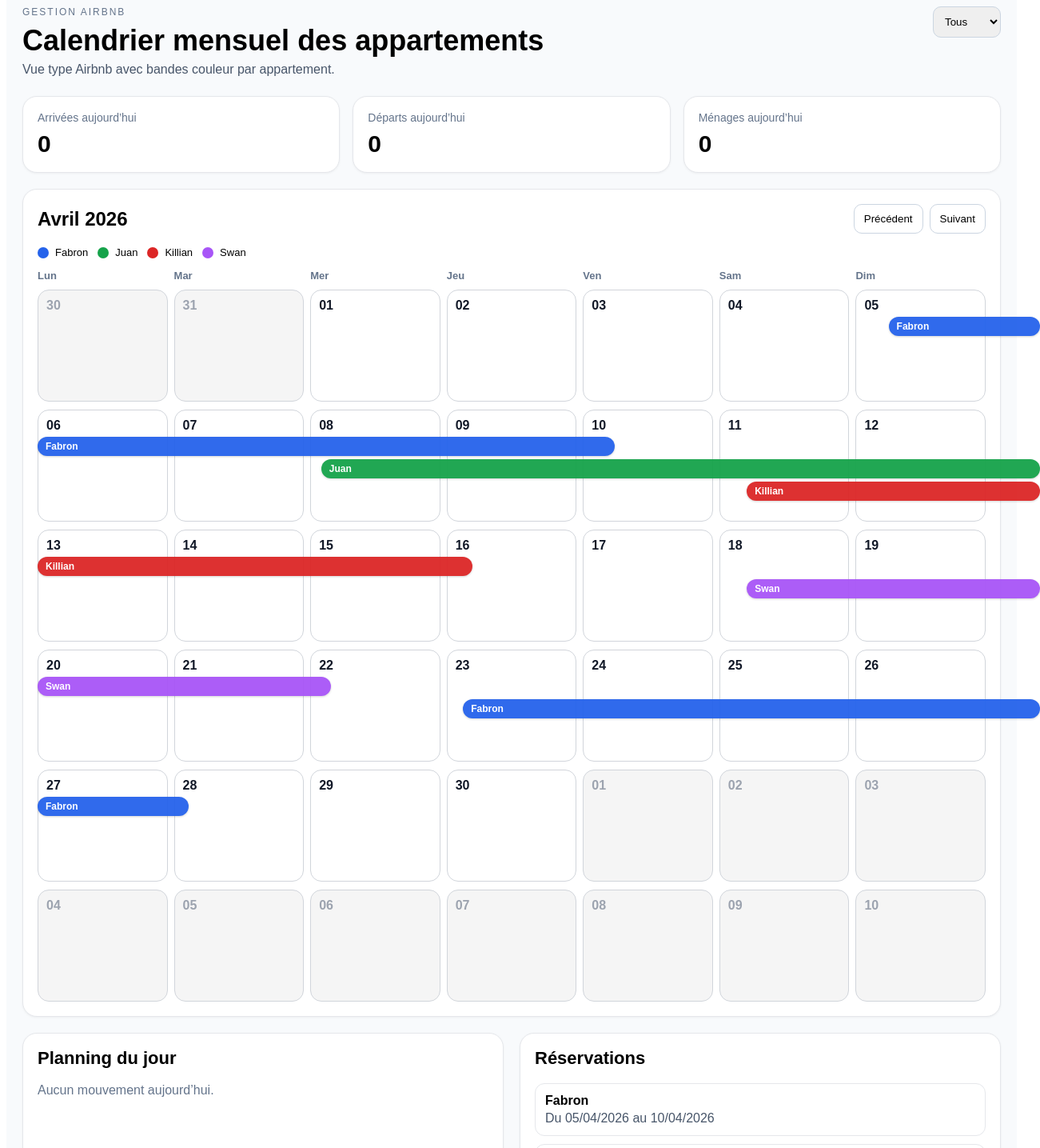
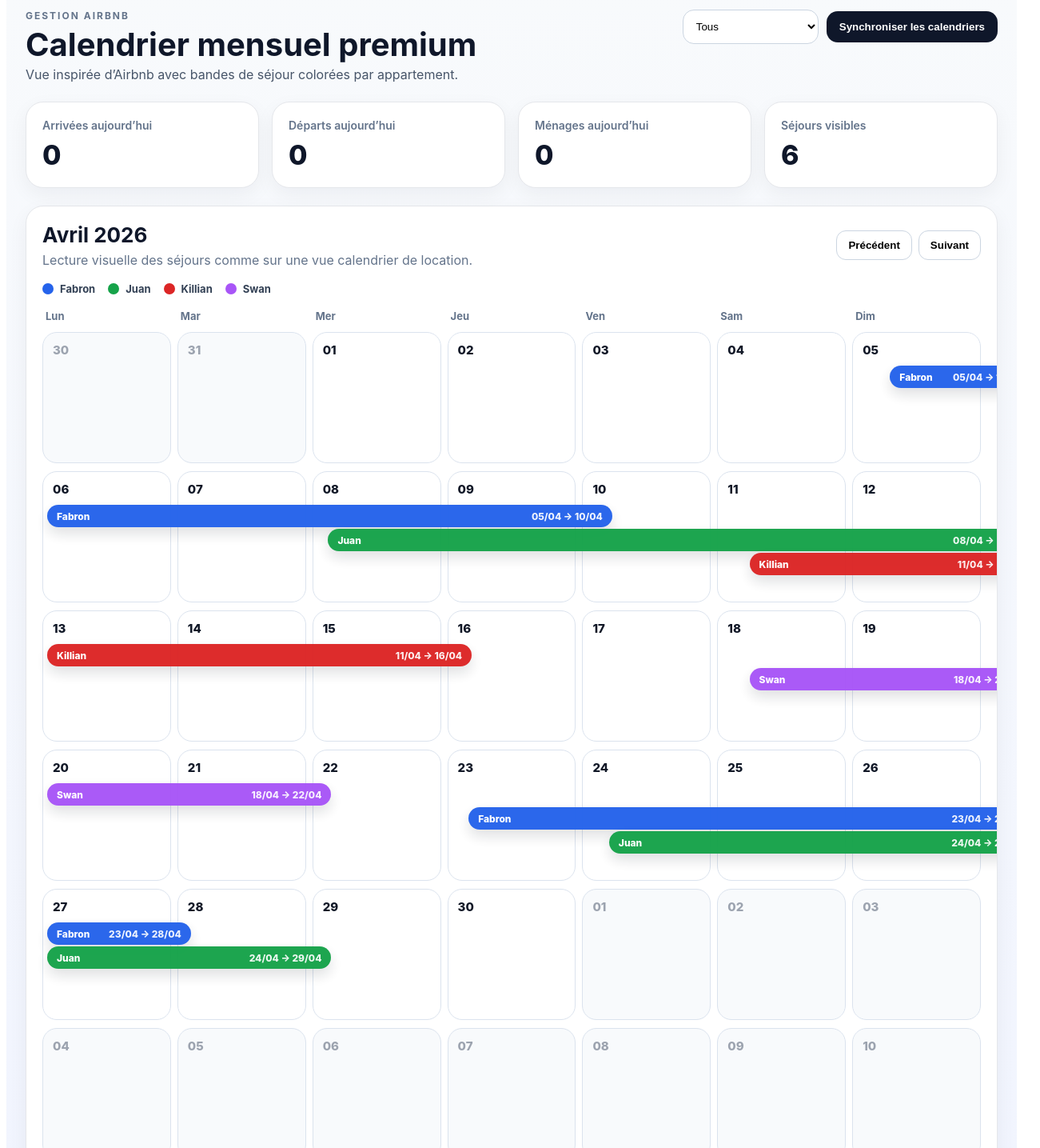
Before and after one commit to Tommynissa/gestioloc-airbnb, a React (Vite) app: page / in a window 1280 px wide. Shown: the part 20-1455 px from the top of the page at 80% size, 1301 px wide, since content can reach past the window. Built offline with nearby package versions, Linux system fonts and the light colour scheme.

Commit message:
Update App.jsx

```diff
--- a/src/App.jsx
+++ b/src/App.jsx
@@ -2,10 +2,10 @@ import React, { useMemo, useState } from "react";
 
 const APARTMENTS = ["Fabron", "Juan", "Killian", "Swan"];
 const APARTMENT_COLORS = {
-  Fabron: "#2563eb",
-  Juan: "#16a34a",
-  Killian: "#dc2626",
-  Swan: "#a855f7",
+  Fabron: { solid: "#2563eb", soft: "#dbeafe", text: "#1d4ed8" },
+  Juan: { solid: "#16a34a", soft: "#dcfce7", text: "#15803d" },
+  Killian: { solid: "#dc2626", soft: "#fee2e2", text: "#b91c1c" },
+  Swan: { solid: "#a855f7", soft: "#f3e8ff", text: "#9333ea" },
 };
 
 function todayISO() {
@@ -94,6 +94,8 @@ function buildReservationBands(month, reservations, apartmentFilter) {
             week,
             startCol,
             spanDays,
+            arrival: reservation.arrival,
+            departure: reservation.departure,
           });
         }
       }
@@ -102,15 +104,16 @@ function buildReservationBands(month, reservations, apartmentFilter) {
   return bands;
 }
 
-function Card({ children }) {
+function Card({ children, style }) {
   return (
     <div
       style={{
         background: "white",
         border: "1px solid #e5e7eb",
-        borderRadius: 18,
-        padding: 18,
-        boxShadow: "0 1px 3px rgba(0,0,0,0.05)",
+        borderRadius: 22,
+        padding: 20,
+        boxShadow: "0 8px 24px rgba(15,23,42,0.05)",
+        ...style,
       }}
     >
       {children}
@@ -125,6 +128,7 @@ export default function App() {
     { id: 3, apartment: "Killian", guest: "Airbnb", arrival: "2026-04-11", departure: "2026-04-16" },
     { id: 4, apartment: "Swan", guest: "Airbnb", arrival: "2026-04-18", departure: "2026-04-22" },
     { id: 5, apartment: "Fabron", guest: "Airbnb", arrival: "2026-04-23", departure: "2026-04-28" },
+    { id: 6, apartment: "Juan", guest: "Airbnb", arrival: "2026-04-24", departure: "2026-04-29" },
   ]);
 
   const [month, setMonth] = useState(new Date("2026-04-01"));
@@ -144,66 +148,80 @@ export default function App() {
   const arrivals = planning.filter((p) => p.date === today && p.type === "Check-in");
   const departures = planning.filter((p) => p.date === today && p.type === "Check-out");
   const cleaning = planning.filter((p) => p.date === today && p.type === "Ménage");
+  const dayPlan = planning.filter((p) => p.date === today).sort((a, b) => a.start.localeCompare(b.start));
 
   return (
-    <div style={{ padding: 20, fontFamily: "Arial, sans-serif", background: "#f8fafc", minHeight: "100vh" }}>
-      <div style={{ maxWidth: 1320, margin: "0 auto" }}>
-        <div style={{ display: "flex", justifyContent: "space-between", alignItems: "flex-start", gap: 20, marginBottom: 24 }}>
+    <div
+      style={{
+        padding: 24,
+        fontFamily: "Inter, Arial, sans-serif",
+        background: "linear-gradient(180deg, #f8fafc 0%, #eef2ff 100%)",
+        minHeight: "100vh",
+        color: "#0f172a",
+      }}
+    >
+      <div style={{ maxWidth: 1380, margin: "0 auto" }}>
+        <div style={{ display: "flex", justifyContent: "space-between", alignItems: "flex-start", gap: 20, marginBottom: 24, flexWrap: "wrap" }}>
           <div>
-            <div style={{ color: "#64748b", textTransform: "uppercase", letterSpacing: 2, fontSize: 12 }}>Gestion Airbnb</div>
-            <h1 style={{ margin: "8px 0 6px", fontSize: 36 }}>Calendrier mensuel des appartements</h1>
-            <p style={{ margin: 0, color: "#475569" }}>Vue type Airbnb avec bandes couleur par appartement.</p>
+            <div style={{ color: "#64748b", textTransform: "uppercase", letterSpacing: 2, fontSize: 12, fontWeight: 700 }}>Gestion Airbnb</div>
+            <h1 style={{ margin: "8px 0 6px", fontSize: 40, lineHeight: 1.05 }}>Calendrier mensuel premium</h1>
+            <p style={{ margin: 0, color: "#475569", fontSize: 16 }}>Vue inspirée d’Airbnb avec bandes de séjour colorées par appartement.</p>
           </div>
-          <div style={{ display: "flex", gap: 10, alignItems: "center" }}>
+          <div style={{ display: "flex", gap: 10, alignItems: "center", flexWrap: "wrap" }}>
             <select
               value={selectedApartment}
               onChange={(e) => setSelectedApartment(e.target.value)}
-              style={{ padding: 10, borderRadius: 10, border: "1px solid #cbd5e1" }}
+              style={{ padding: 12, borderRadius: 14, border: "1px solid #cbd5e1", background: "white", minWidth: 170 }}
             >
               <option>Tous</option>
               {APARTMENTS.map((a) => (
                 <option key={a}>{a}</option>
               ))}
             </select>
+            <button style={{ border: 0, background: "#0f172a", color: "white", borderRadius: 14, padding: "12px 16px", fontWeight: 700, cursor: "pointer" }}>
+              Synchroniser les calendriers
+            </button>
           </div>
         </div>
 
-        <div style={{ display: "grid", gridTemplateColumns: "repeat(3, 1fr)", gap: 16, marginBottom: 20 }}>
-          <Card>
-            <div style={{ color: "#64748b", fontSize: 14 }}>Arrivées aujourd’hui</div>
-            <div style={{ fontSize: 30, fontWeight: 700, marginTop: 8 }}>{arrivals.length}</div>
+        <div style={{ display: "grid", gridTemplateColumns: "repeat(4, minmax(0, 1fr))", gap: 16, marginBottom: 22 }}>
+          {[
+            ["Arrivées aujourd’hui", arrivals.length],
+            ["Départs aujourd’hui", departures.length],
+            ["Ménages aujourd’hui", cleaning.length],
+            ["Séjours visibles", filteredReservations.length],
+          ].map(([label, value]) => (
+            <Card key={label}>
+              <div style={{ color: "#64748b", fontSize: 14, fontWeight: 600 }}>{label}</div>
+              <div style={{ fontSize: 34, fontWeight: 800, marginTop: 8 }}>{value}</div>
             </Card>
-          <Card>
-            <div style={{ color: "#64748b", fontSize: 14 }}>Départs aujourd’hui</div>
-            <div style={{ fontSize: 30, fontWeight: 700, marginTop: 8 }}>{departures.length}</div>
-          </Card>
-          <Card>
-            <div style={{ color: "#64748b", fontSize: 14 }}>Ménages aujourd’hui</div>
-            <div style={{ fontSize: 30, fontWeight: 700, marginTop: 8 }}>{cleaning.length}</div>
-          </Card>
+          ))}
         </div>
 
-        <Card>
-          <div style={{ display: "flex", justifyContent: "space-between", alignItems: "center", marginBottom: 16 }}>
-            <h2 style={{ margin: 0, fontSize: 24, textTransform: "capitalize" }}>{monthLabel(month)}</h2>
+        <Card style={{ marginBottom: 22, overflow: "hidden" }}>
+          <div style={{ display: "flex", justifyContent: "space-between", alignItems: "center", marginBottom: 18, gap: 16, flexWrap: "wrap" }}>
+            <div>
+              <h2 style={{ margin: 0, fontSize: 26, textTransform: "capitalize" }}>{monthLabel(month)}</h2>
+              <div style={{ color: "#64748b", marginTop: 6 }}>Lecture visuelle des séjours comme sur une vue calendrier de location.</div>
+            </div>
             <div style={{ display: "flex", gap: 8 }}>
-              <button onClick={() => setMonth(addDays(month, -30))} style={{ border: "1px solid #cbd5e1", background: "white", borderRadius: 10, padding: "10px 12px", cursor: "pointer" }}>Précédent</button>
-              <button onClick={() => setMonth(addDays(month, 30))} style={{ border: "1px solid #cbd5e1", background: "white", borderRadius: 10, padding: "10px 12px", cursor: "pointer" }}>Suivant</button>
+              <button onClick={() => setMonth(addDays(month, -30))} style={{ border: "1px solid #cbd5e1", background: "white", borderRadius: 12, padding: "10px 14px", cursor: "pointer", fontWeight: 600 }}>Précédent</button>
+              <button onClick={() => setMonth(addDays(month, 30))} style={{ border: "1px solid #cbd5e1", background: "white", borderRadius: 12, padding: "10px 14px", cursor: "pointer", fontWeight: 600 }}>Suivant</button>
             </div>
           </div>
 
-          <div style={{ display: "flex", gap: 12, flexWrap: "wrap", marginBottom: 14 }}>
+          <div style={{ display: "flex", gap: 16, flexWrap: "wrap", marginBottom: 18 }}>
             {APARTMENTS.map((apartment) => (
-              <div key={apartment} style={{ display: "flex", alignItems: "center", gap: 8, fontSize: 13 }}>
-                <span style={{ width: 14, height: 14, borderRadius: 999, background: APARTMENT_COLORS[apartment], display: "inline-block" }} />
+              <div key={apartment} style={{ display: "flex", alignItems: "center", gap: 8, fontSize: 13, fontWeight: 700, color: "#334155" }}>
+                <span style={{ width: 14, height: 14, borderRadius: 999, background: APARTMENT_COLORS[apartment].solid, display: "inline-block" }} />
                 {apartment}
               </div>
             ))}
           </div>
 
-          <div style={{ display: "grid", gridTemplateColumns: "repeat(7, 1fr)", gap: 8, marginBottom: 10, color: "#64748b", fontSize: 13, fontWeight: 700 }}>
+          <div style={{ display: "grid", gridTemplateColumns: "repeat(7, 1fr)", gap: 8, marginBottom: 12, color: "#64748b", fontSize: 13, fontWeight: 700 }}>
             {["Lun", "Mar", "Mer", "Jeu", "Ven", "Sam", "Dim"].map((day) => (
-              <div key={day}>{day}</div>
+              <div key={day} style={{ paddingLeft: 4 }}>{day}</div>
             ))}
           </div>
 
@@ -219,17 +237,18 @@ export default function App() {
                       <div
                         key={day.date}
                         style={{
-                          border: day.date === today ? "2px solid #111827" : "1px solid #d1d5db",
-                          borderRadius: 14,
-                          padding: 10,
-                          minHeight: 118,
-                          background: day.inMonth ? "white" : "#f5f5f5",
+                          border: day.date === today ? "2px solid #111827" : "1px solid #dbe3ee",
+                          borderRadius: 18,
+                          padding: 12,
+                          minHeight: 138,
+                          background: day.inMonth ? "white" : "#f8fafc",
+                          boxShadow: day.date === today ? "0 0 0 3px rgba(17,24,39,0.05)" : "none",
                         }}
                       >
-                        <div style={{ display: "flex", justifyContent: "space-between", alignItems: "center", marginBottom: 8 }}>
-                          <div style={{ fontWeight: "bold", color: day.inMonth ? "#111827" : "#9ca3af" }}>{day.date.slice(8, 10)}</div>
+                        <div style={{ display: "flex", justifyContent: "space-between", alignItems: "center", marginBottom: 10 }}>
+                          <div style={{ fontWeight: 800, color: day.inMonth ? "#111827" : "#9ca3af", fontSize: 15 }}>{day.date.slice(8, 10)}</div>
                           {day.date === today ? (
-                            <div style={{ fontSize: 10, background: "#111827", color: "white", borderRadius: 999, padding: "3px 7px" }}>
+                            <div style={{ fontSize: 10, background: "#111827", color: "white", borderRadius: 999, padding: "4px 8px", fontWeight: 700 }}>
                               Aujourd’hui
                             </div>
                           ) : null}
@@ -238,34 +257,39 @@ export default function App() {
                     ))}
                   </div>
 
-                  <div style={{ position: "absolute", left: 0, right: 0, top: 34, pointerEvents: "none" }}>
-                    {weekBands.map((band, index) => (
+                  <div style={{ position: "absolute", left: 0, right: 0, top: 42, pointerEvents: "none" }}>
+                    {weekBands.map((band, index) => {
+                      const palette = APARTMENT_COLORS[band.apartment];
+                      return (
                         <div
                           key={band.id}
                           style={{
                             position: "absolute",
-                          left: `calc(${band.startCol} * (100% / 7) + ${band.startCol * 8}px)`,
-                          width: `calc(${band.spanDays} * (100% / 7) + ${(band.spanDays - 1) * 8}px)`,
-                          transform: `translateY(${index * 28}px)`,
-                          height: 24,
+                            left: `calc(${band.startCol} * (100% / 7) + ${band.startCol * 8}px + 6px)`,
+                            width: `calc(${band.spanDays} * (100% / 7) + ${(band.spanDays - 1) * 8}px - 12px)`,
+                            transform: `translateY(${index * 30}px)`,
+                            height: 28,
                             borderRadius: 999,
-                          background: APARTMENT_COLORS[band.apartment],
+                            background: palette.solid,
                             color: "white",
                             display: "flex",
                             alignItems: "center",
-                          padding: "0 10px",
+                            justifyContent: "space-between",
+                            padding: "0 12px",
                             fontSize: 12,
-                          fontWeight: 700,
-                          boxShadow: "0 1px 3px rgba(0,0,0,0.18)",
+                            fontWeight: 800,
+                            boxShadow: "0 8px 18px rgba(15,23,42,0.14)",
                             overflow: "hidden",
                             whiteSpace: "nowrap",
                             textOverflow: "ellipsis",
-                          opacity: 0.95,
+                            opacity: 0.97,
                           }}
                         >
-                        {band.apartment}
+                          <span>{band.apartment}</span>
+                          <span style={{ opacity: 0.92 }}>{formatDate(band.arrival).slice(0, 5)} → {formatDate(band.departure).slice(0, 5)}</span>
                         </div>
-                    ))}
+                      );
+                    })}
                   </div>
                 </div>
               );
@@ -273,29 +297,45 @@ export default function App() {
           </div>
         </Card>
 
-        <div style={{ display: "grid", gridTemplateColumns: "1fr 1fr", gap: 20, marginTop: 20 }}>
+        <div style={{ display: "grid", gridTemplateColumns: "0.9fr 1.1fr", gap: 20 }}>
           <Card>
             <h2 style={{ marginTop: 0, fontSize: 22 }}>Planning du jour</h2>
-            {planning.filter((p) => p.date === today).length === 0 ? (
+            {dayPlan.length === 0 ? (
               <p style={{ color: "#64748b" }}>Aucun mouvement aujourd’hui.</p>
             ) : (
-              planning.filter((p) => p.date === today).map((item) => (
-                <div key={item.id} style={{ border: "1px solid #e5e7eb", borderRadius: 12, padding: 12, marginBottom: 10 }}>
-                  <div style={{ fontWeight: 700 }}>{item.start} • {item.type}</div>
-                  <div style={{ color: "#475569", marginTop: 4 }}>{item.apartment} • {item.guest}</div>
+              dayPlan.map((item) => {
+                const palette = APARTMENT_COLORS[item.apartment];
+                return (
+                  <div key={item.id} style={{ border: "1px solid #e5e7eb", borderRadius: 16, padding: 14, marginBottom: 10, background: palette.soft }}>
+                    <div style={{ display: "flex", justifyContent: "space-between", gap: 10 }}>
+                      <div style={{ fontWeight: 800, color: palette.text }}>{item.start} • {item.type}</div>
+                      <div style={{ fontSize: 12, fontWeight: 700, color: palette.text }}>{item.apartment}</div>
                     </div>
-              ))
+                    <div style={{ color: "#475569", marginTop: 6 }}>{item.guest}</div>
+                  </div>
+                );
+              })
             )}
           </Card>
 
           <Card>
-            <h2 style={{ marginTop: 0, fontSize: 22 }}>Réservations</h2>
-            {filteredReservations.map((r) => (
-              <div key={r.id} style={{ border: "1px solid #e5e7eb", borderRadius: 12, padding: 12, marginBottom: 10 }}>
-                <div style={{ fontWeight: 700 }}>{r.apartment}</div>
+            <h2 style={{ marginTop: 0, fontSize: 22 }}>Séjours visibles</h2>
+            {filteredReservations.map((r) => {
+              const palette = APARTMENT_COLORS[r.apartment];
+              return (
+                <div key={r.id} style={{ border: "1px solid #e5e7eb", borderRadius: 16, padding: 14, marginBottom: 10, display: "flex", justifyContent: "space-between", gap: 12, alignItems: "center" }}>
+                  <div>
+                    <div style={{ fontWeight: 800 }}>{r.apartment}</div>
                     <div style={{ color: "#475569", marginTop: 4 }}>Du {formatDate(r.arrival)} au {formatDate(r.departure)}</div>
                   </div>
-            ))}
+                  <div style={{ minWidth: 92, textAlign: "right" }}>
+                    <div style={{ background: palette.soft, color: palette.text, border: `1px solid ${palette.solid}33`, borderRadius: 999, padding: "6px 10px", fontWeight: 700, fontSize: 12 }}>
+                      {r.guest}
+                    </div>
+                  </div>
+                </div>
+              );
+            })}
           </Card>
         </div>
       </div>
```
Lines whose indentation alone changed are shown as unchanged.
